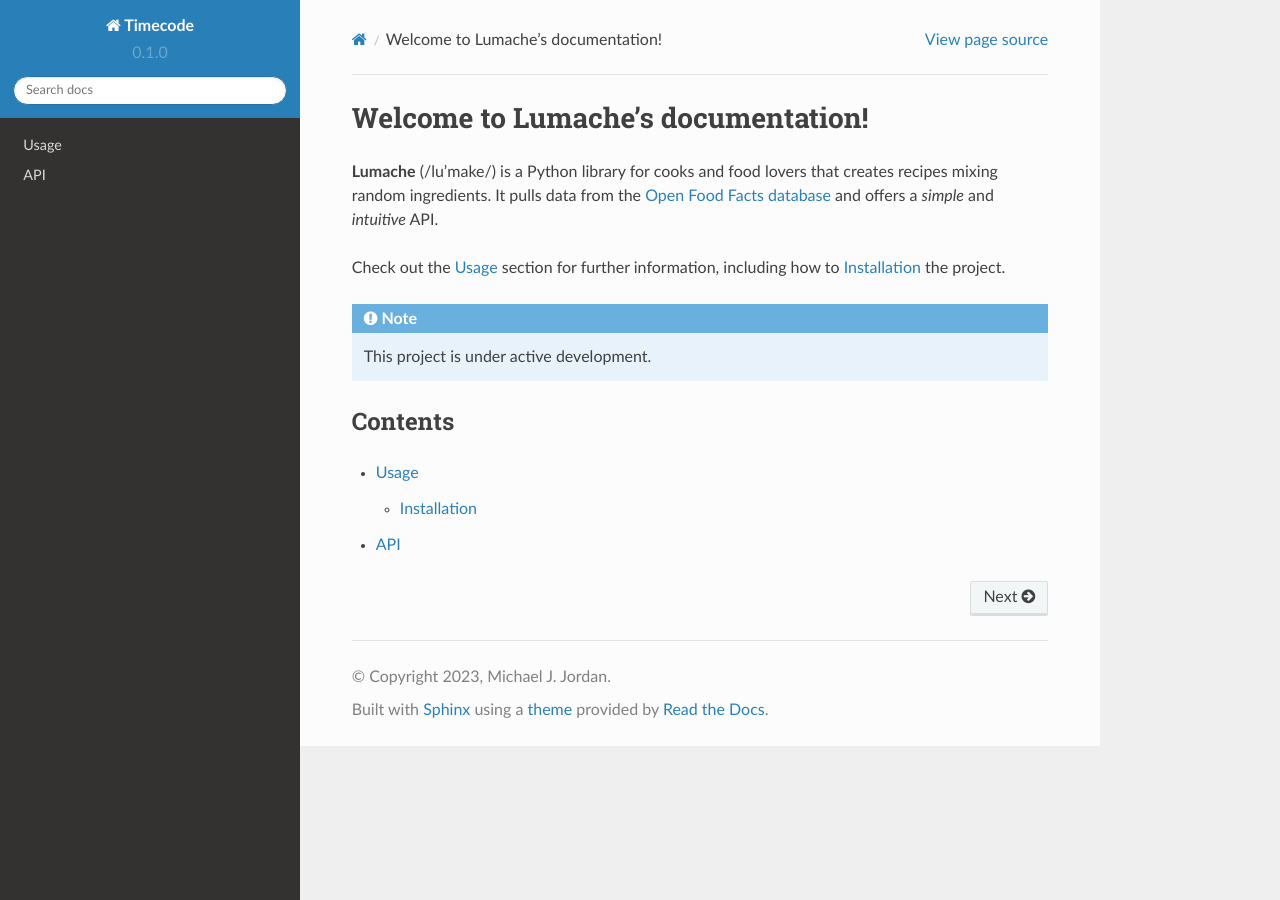
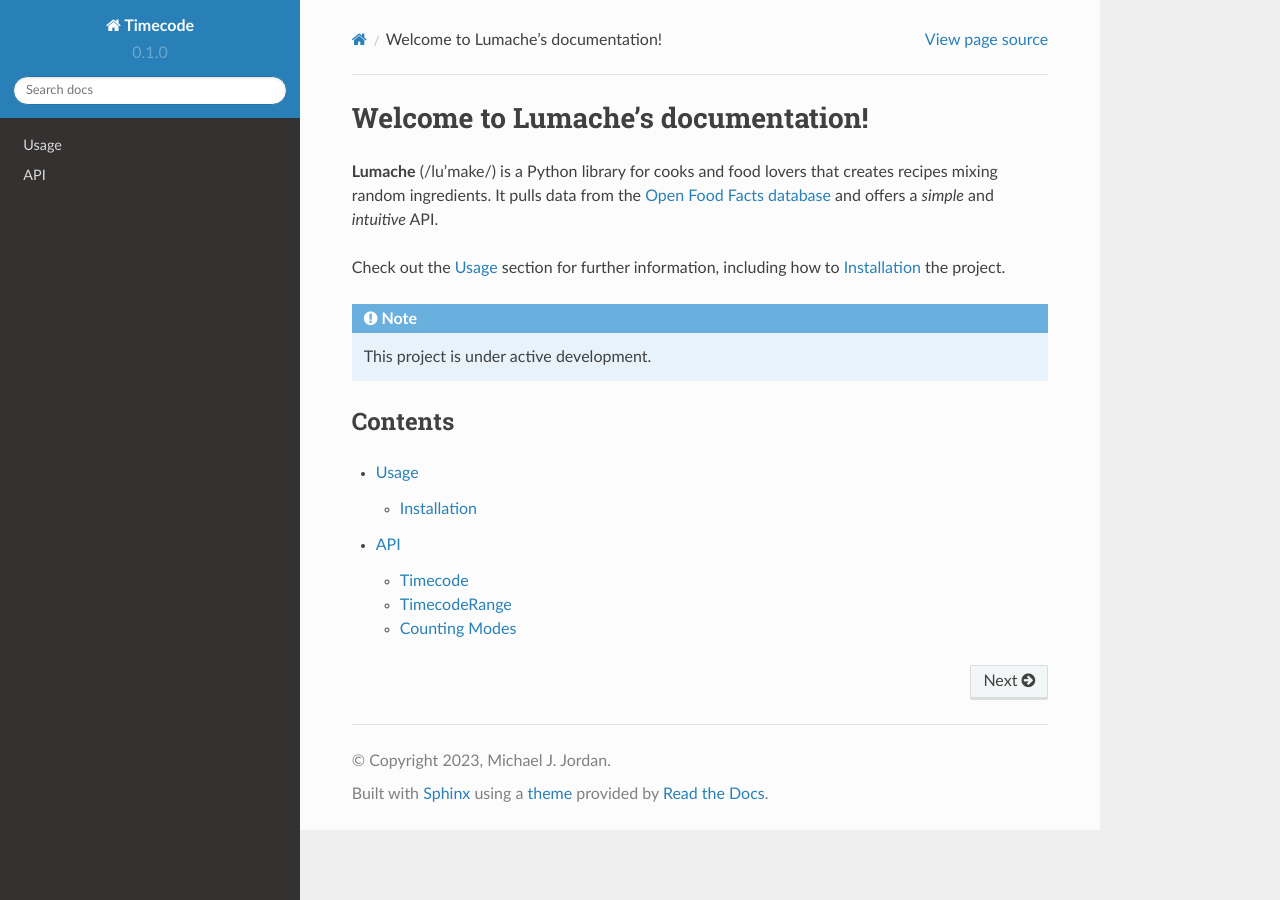
Before and after one commit to mjiggidy/timecode, a Sphinx documentation site: the page built from docs/source/index.rst, in a window 1280 px wide. Built offline with Sphinx 7.4.7 and the Read the Docs theme 2.0.0, drawn with Linux system fonts in a browser that asks for light colours.

Commit message:
Getting somewhere

```diff
--- /dev/null
+++ b/docs/source/countingmodes.rst
@@ -0,0 +1,6 @@
+Counting Modes
+==============
+
+.. automodule:: timecode.modes
+   :members:
+   :show-inheritance:
--- /dev/null
+++ b/docs/source/timecode.rst
@@ -0,0 +1,5 @@
+Timecode
+========
+
+.. autoclass:: timecode.Timecode
+   :members:
--- /dev/null
+++ b/docs/source/timecoderange.rst
@@ -0,0 +1,5 @@
+TimecodeRange
+=============
+
+.. autoclass:: timecode.TimecodeRange
+   :members:
```
Also changed, not shown: docs/source/api.rst (+4 -5 lines).
